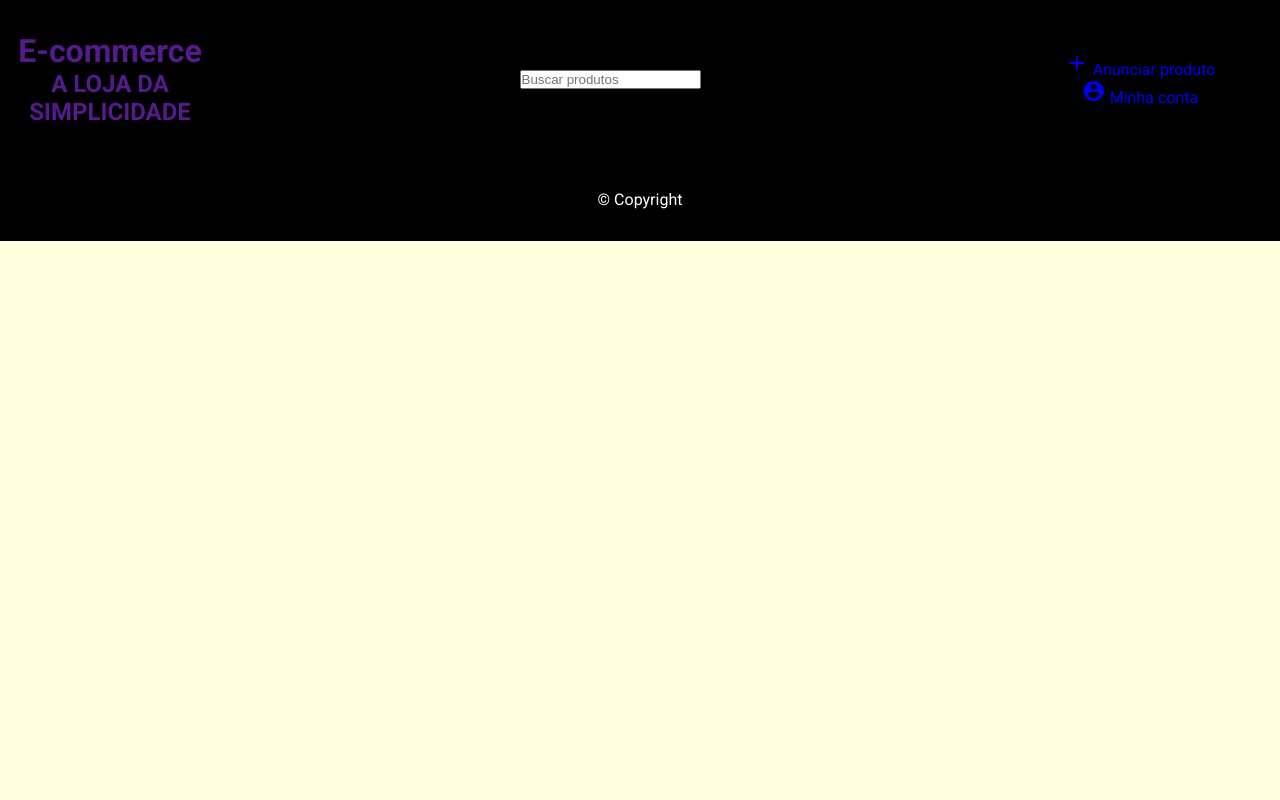
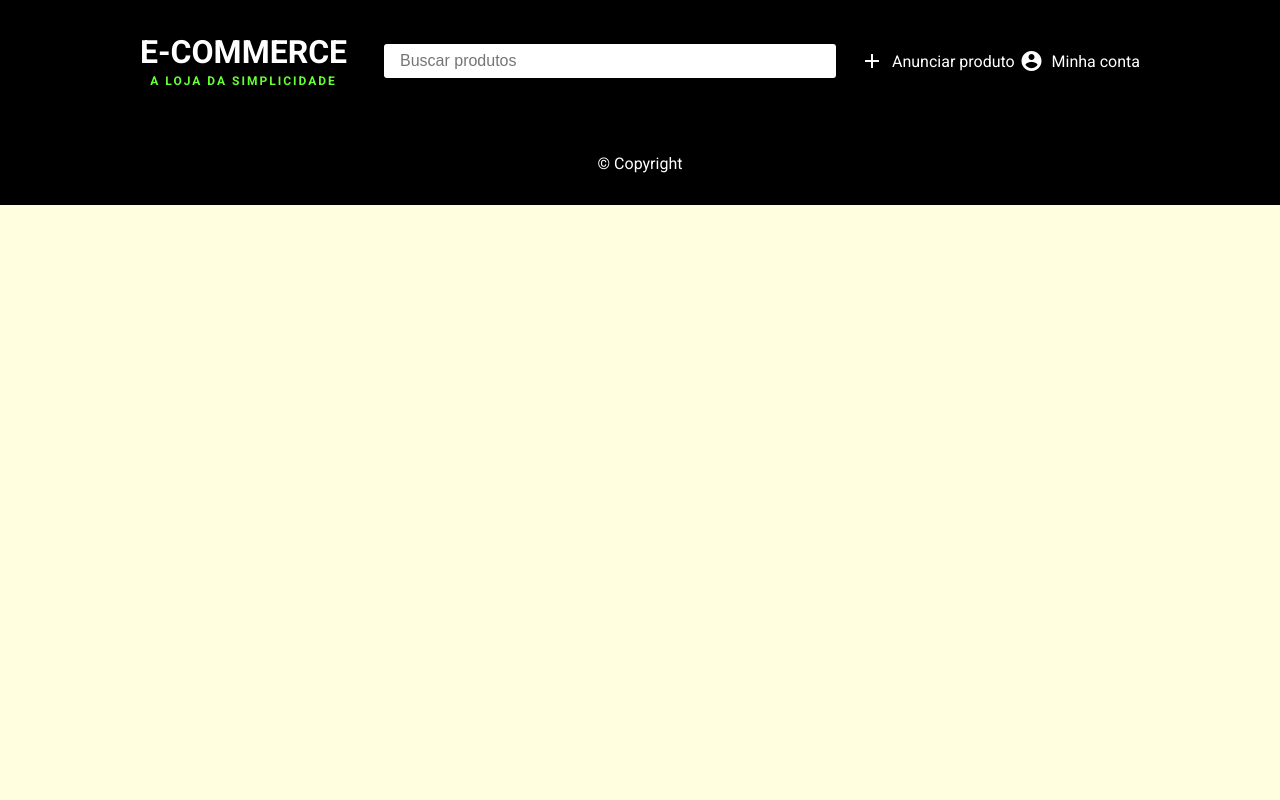
Before and after one commit to edu-rm/e-commerce, a Node server app: page / in a window 1280 px wide. Run offline with Node 20, Linux system fonts and the light colour scheme.

Commit message:
Header stylized

```diff
--- a/public/style.css
+++ b/public/style.css
@@ -1,10 +1,16 @@
 @import url('https://fonts.googleapis.com/css?family=Roboto:300,400,500,700,900&display=swap');
+
+:root{
+  --primary-color: #66ff33;
+  --secondary-color: #e60073;
+}
 *{
   margin: 0;
   padding: 0;
   text-decoration: none;
   list-style-type: none;
   box-sizing: border-box;
+  border: none;
 }
 
 html,body{
@@ -16,6 +22,13 @@ body{
   background-color: #FFFFE0;
 }
 
+.container{
+  width: 90%;
+  max-width: 1000px;
+  margin: 0 auto;
+}
+
+/*HEADER*/
 header, footer{
   background-color: black;
   color: white;
@@ -36,3 +49,50 @@ header div.container{
 header div.container a{
   justify-self: start;
 }
+
+/*LOGO*/
+
+.logo h1{
+  color: white;
+  font-size: 32px;
+  line-height: 40px;
+  text-transform: uppercase;
+}
+
+.logo h2{
+  color:var(--primary-color) ;
+  font-size: 12px;
+  line-height: 18px;
+  letter-spacing: 2px;
+}
+
+
+/*HEADER SERACH*/
+.search input{
+  width: 100%;
+  padding: 8px 16px;
+  border-radius: 3px;
+  font-size: 16px;
+}
+
+/*PRIMARY MENU*/
+
+nav.primary ul{
+  display: flex;
+  justify-content: space-between;
+}
+
+nav.primary ul li a{
+  display: flex;
+  align-items: center;
+  color: white;
+}
+nav.primary ul li a:hover{
+  color: var(--primary-color);
+
+  transition: 300ms;
+}
+
+nav.primary ul li a i{
+  margin-right: 8px;
+}
--- a/src/app/views/parts/header.njk
+++ b/src/app/views/parts/header.njk
@@ -1,7 +1,7 @@
 <header>
 
   <div class="container">
-    <a href="">
+    <a href="#">
       <div class="logo">
         <h1>E-commerce</h1>
         <h2>A LOJA DA SIMPLICIDADE</h2>
```
